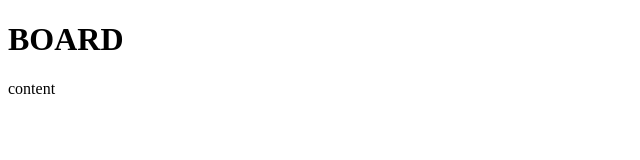
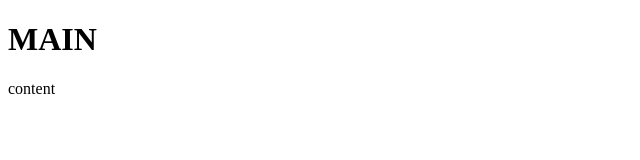
Before and after one commit to alexengrig/agile-board, a React (Create React App) app: page /board in a window 1280 px wide. Shown: the top 160 px of the page, without its empty margins (0-640 px from the left). Built offline with nearby package versions, Linux system fonts and the light colour scheme.

Commit message:
Refactor route of board
Add board id to route of board

```diff
--- a/src/App.jsx
+++ b/src/App.jsx
@@ -13,11 +13,7 @@ class App extends Component {
         <BrowserRouter>
           <Switch>
             {routes.map((route, index) => (
-              <Route
-                key={index}
-                path={route.pathname}
-                component={route.component}
-              />
+              <Route key={index} {...route} />
             ))}
           </Switch>
         </BrowserRouter>
--- a/src/constants/paths.js
+++ b/src/constants/paths.js
@@ -1,3 +1,3 @@
 export const root = '/';
 
-export const board = '/board';
+export const board = '/board/:boardId';
--- a/src/routes/index.js
+++ b/src/routes/index.js
@@ -4,11 +4,12 @@ import Board from "../layouts/Board";
 
 const routes = [
   {
-    pathname: paths.board,
+    path: paths.board,
+    exact: true,
     component: Board
   },
   {
-    pathname: paths.root,
+    path: paths.root,
     component: Main
   }
 ];
```
